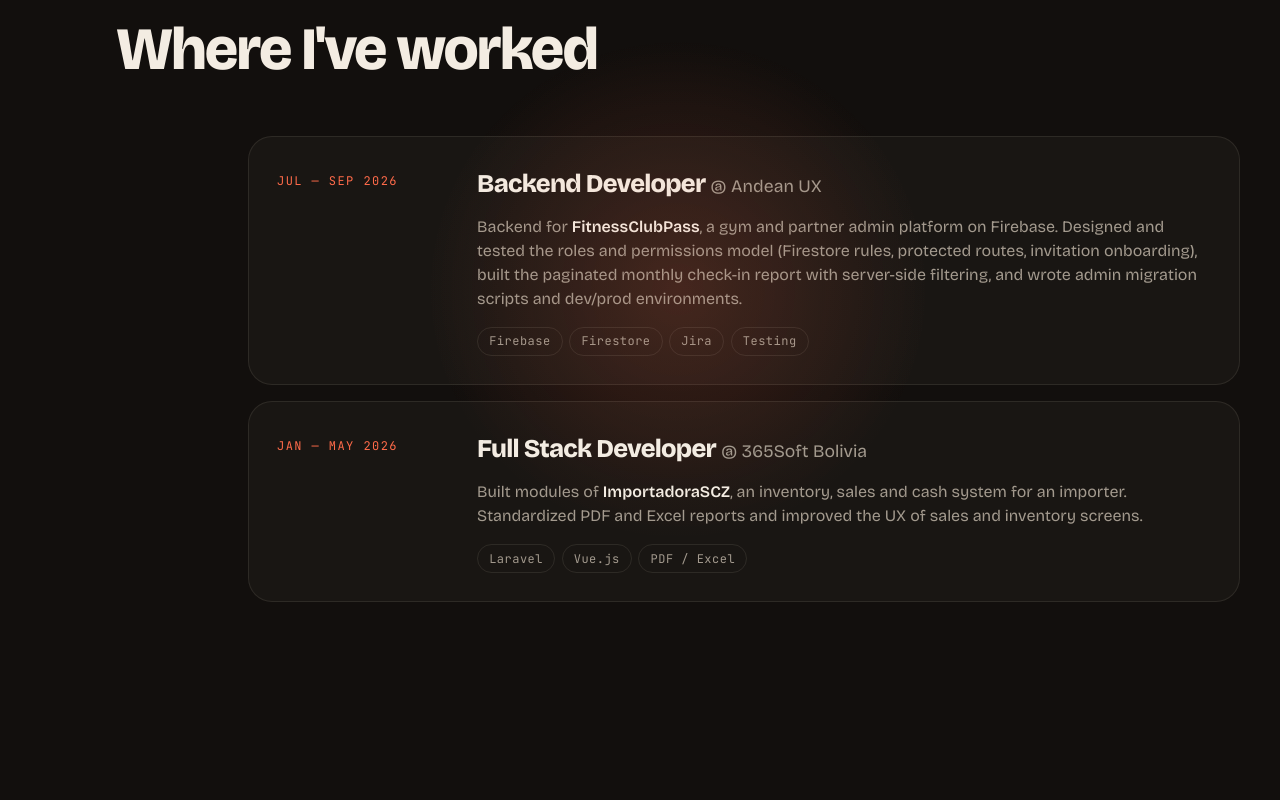
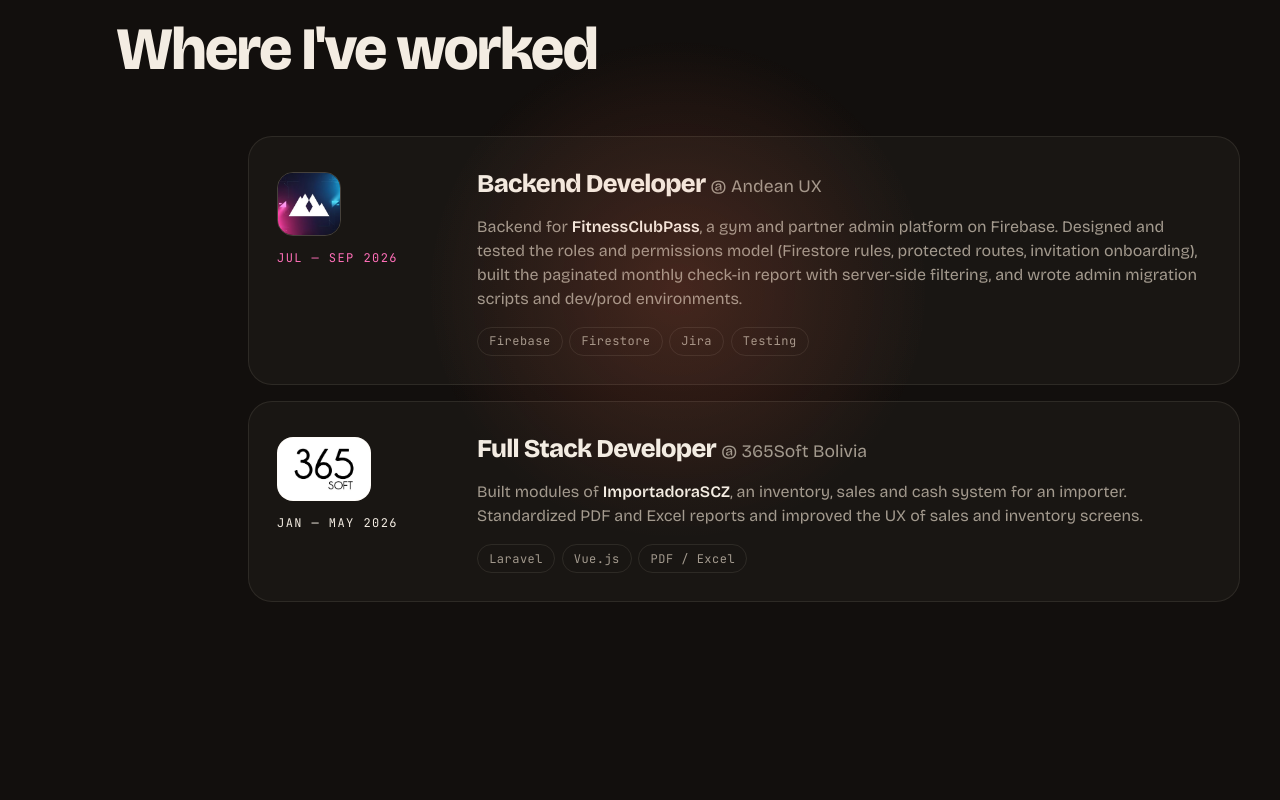
Before and after one commit to nathan95oks/portfolio, a plain HTML site: page index.html in a window 1280 px wide. Shown: the part 3260-4060 px from the top of the page. Drawn offline with nearby package versions, Linux system fonts and the light colour scheme.

Commit message:
feat: brand-coloured logos on experience and OpenHands cards

```diff
--- a/index.html
+++ b/index.html
@@ -114,16 +114,16 @@
         <h2>Where I've worked</h2>
       </div>
       <ol class="jobs">
-        <li class="job spot">
-          <div class="job-when mono">Jul — Sep 2026</div>
+        <li class="job spot brand-andean">
+          <div class="job-when mono"><img class="job-logo" src="assets/logos/andean.png" alt="Andean UX logo" width="64" height="64" loading="lazy" />Jul — Sep 2026</div>
           <div>
             <h3>Backend Developer <span>@ Andean UX</span></h3>
             <p>Backend for <b>FitnessClubPass</b>, a gym and partner admin platform on Firebase. Designed and tested the roles and permissions model (Firestore rules, protected routes, invitation onboarding), built the paginated monthly check-in report with server-side filtering, and wrote admin migration scripts and dev/prod environments.</p>
             <ul class="tags mono"><li>Firebase</li><li>Firestore</li><li>Jira</li><li>Testing</li></ul>
           </div>
         </li>
-        <li class="job spot">
-          <div class="job-when mono">Jan — May 2026</div>
+        <li class="job spot brand-365">
+          <div class="job-when mono"><img class="job-logo logo-light" src="assets/logos/365soft.png" alt="365Soft logo" width="64" height="44" loading="lazy" />Jan — May 2026</div>
           <div>
             <h3>Full Stack Developer <span>@ 365Soft Bolivia</span></h3>
             <p>Built modules of <b>ImportadoraSCZ</b>, an inventory, sales and cash system for an importer. Standardized PDF and Excel reports and improved the UX of sales and inventory screens.</p>
@@ -148,13 +148,13 @@
           <a class="link mono" href="https://github.com/nathan95oks" target="_blank" rel="noopener">See on GitHub →</a>
           <img class="p-logo" src="assets/logos/opensoul.png" alt="OpenSoul logo: a hand making the OK sign beside a microphone" width="320" height="320" loading="lazy" />
         </article>
-        <article class="project spot" style="--i:1">
+        <article class="project spot brand-openhands" style="--i:1">
           <div class="p-meta mono"><span>2025 — 2026</span><span>Backend &amp; mobile</span></div>
           <h3>OpenHands</h3>
           <p>Real-time sign alphabet recognition. A Flask and Socket.IO backend runs MediaPipe, scikit-learn and PyTorch (ONNX) with multi-user isolation, and a native Android client in Kotlin and Jetpack Compose streams the camera feed through CameraX.</p>
           <ul class="tags mono"><li>Flask</li><li>MediaPipe</li><li>PyTorch</li><li>Kotlin</li></ul>
           <a class="link mono" href="https://github.com/nathan95oks" target="_blank" rel="noopener">See on GitHub →</a>
-          <div class="p-art a2" aria-hidden="true"></div>
+          <img class="p-logo" src="assets/logos/openhands.png" alt="OpenHands logo: two cupped hands around the project name" width="320" height="320" loading="lazy" />
         </article>
         <article class="project spot" style="--i:2">
           <div class="p-meta mono"><span>2026</span><span>Flutter + Python</span></div>
--- a/styles.css
+++ b/styles.css
@@ -317,3 +317,23 @@ h2 { font-size: clamp(2rem, 5vw, 3.75rem); font-weight: 800; letter-spacing: -0.
 @keyframes floaty-m { 50% { transform: translateY(-10px) rotate(4deg); } }
 /* touch devices: cards glow when they scroll into the middle of the screen */
 @media (hover: none) { .spot.lit::before, .spot.lit::after { opacity: 1; } .spot::before { background: radial-gradient(420px circle at 50% 0%, var(--brand, var(--accent)), transparent 60%); } }
+
+/* ---------- OpenHands / Andean / 365Soft brand colours ---------- */
+.brand-openhands { --brand: #d77fb4; --brand-2: #55b9e3; background: linear-gradient(135deg, rgb(22 42 86 / .75), var(--bg) 65%); }
+.brand-openhands::before { background: radial-gradient(380px circle at var(--sx, 50%) var(--sy, 50%), var(--brand), transparent 60%); }
+.brand-openhands .link { color: var(--brand-2); }
+.brand-openhands .p-logo { filter: drop-shadow(0 20px 50px rgb(215 127 180 / .4)); animation-delay: -2s; }
+.job-when { display: flex; flex-direction: column; gap: .8rem; align-items: flex-start; }
+.job-logo { width: 64px; height: 64px; border-radius: 16px; object-fit: cover; border: 1px solid var(--border-strong); transition: transform .5s var(--ease), box-shadow .5s; }
+.logo-light { height: auto; max-height: 64px; width: auto; padding: 6px 10px; background: #fff; object-fit: contain; }
+.job:hover .job-logo { transform: rotate(-6deg) scale(1.08); }
+.brand-andean { --brand: #ff3fa4; --brand-2: #3b6bff; }
+.brand-andean:hover { border-color: rgb(255 63 164 / .5); }
+.brand-andean .job-logo { box-shadow: 0 0 0 0 rgb(255 63 164 / 0); }
+.brand-andean:hover .job-logo { box-shadow: -8px 0 28px rgb(255 63 164 / .45), 8px 0 28px rgb(59 107 255 / .45); }
+.brand-andean .job-when { color: #ff6fb8; }
+.brand-andean::before { background: radial-gradient(380px circle at var(--sx, 50%) var(--sy, 50%), #ff3fa4, #3b6bff 45%, transparent 70%); }
+.brand-365:hover { border-color: rgb(255 255 255 / .45); }
+.brand-365 .job-when { color: var(--fg); }
+.brand-365::before { background: radial-gradient(380px circle at var(--sx, 50%) var(--sy, 50%), #fff, transparent 60%); }
+.brand-365:hover .job-logo { box-shadow: 0 0 30px rgb(255 255 255 / .35); }
```
